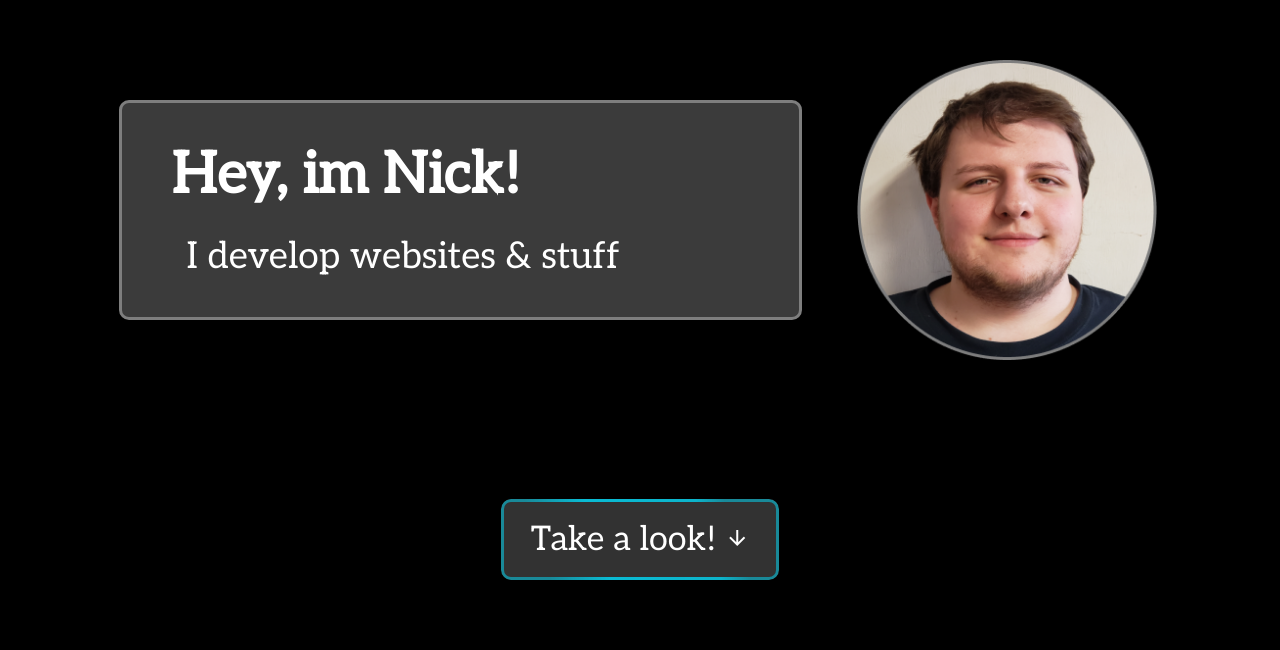
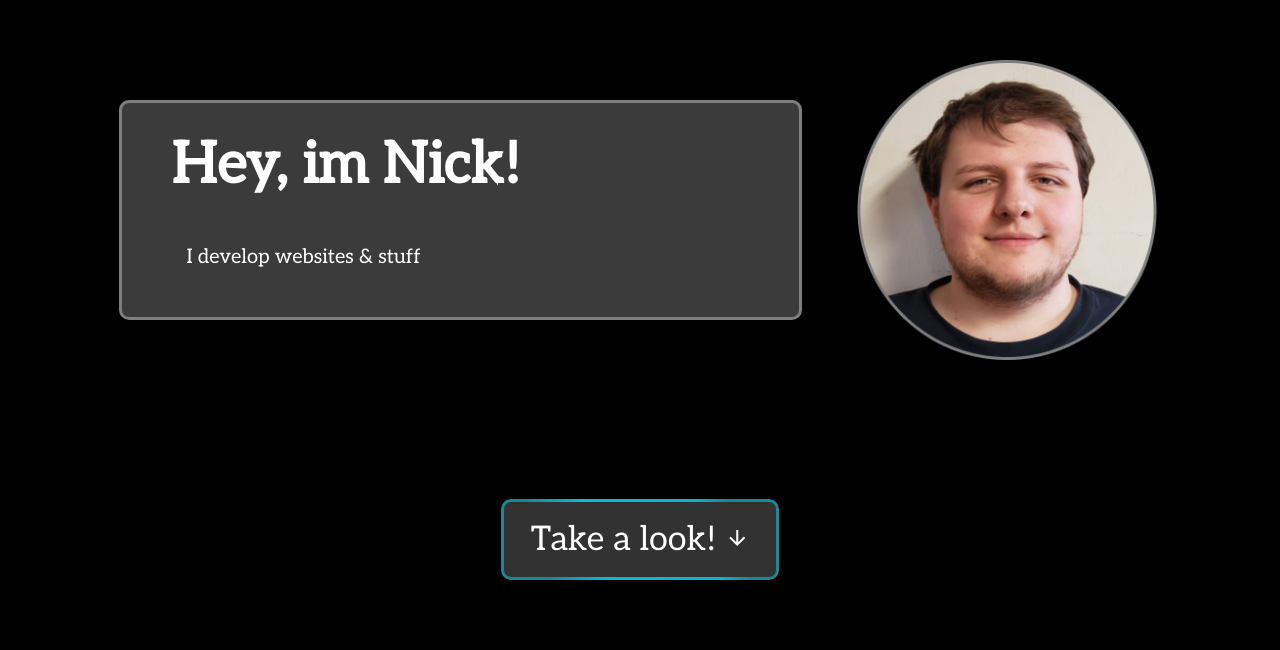
Before and after one commit to NSkelin/Web-Portfolio, a Next.js app: page / in a window 1280 px wide. Shown: the part 150-800 px from the top of the page. Built offline with nearby package versions, Linux system fonts and the light colour scheme.

Commit message:
refactor html to be semantic

```diff
--- a/components/Landing/Landing.jsx
+++ b/components/Landing/Landing.jsx
@@ -5,13 +5,11 @@ import Image from "next/image";
 
 function Landing({imageSrc, title, subtitle}) {
 	return (
-		<div className={styles.landing}>
+		<header className={styles.landing}>
 			<div className={styles.main}>
 				<div className={styles.dialogue}>
 					<h1>{title}</h1>
-					<div className={styles.subtitle}>
-						<h2>{subtitle}</h2>
-					</div>
+					<p className={styles.subtitle}>{subtitle}</p>
 				</div>
 				<Image width={300} height={300} src={imageSrc} alt="Picture of the author" className={styles.pfp} />
 			</div>
@@ -19,7 +17,7 @@ function Landing({imageSrc, title, subtitle}) {
 			<button className={styles.button}>
 				Take a look! <span className="material-symbols-outlined">arrow_downward</span>
 			</button>
-		</div>
+		</header>
 	);
 }
 
```
